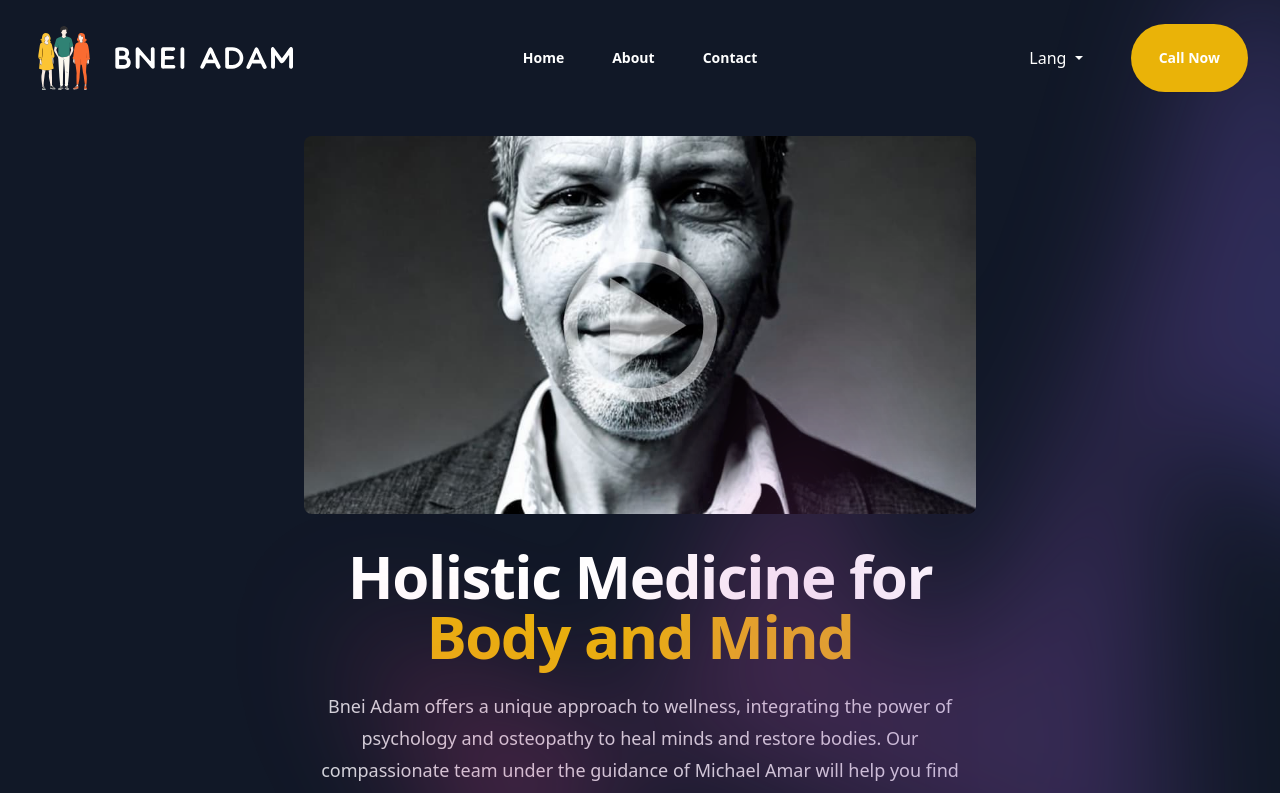
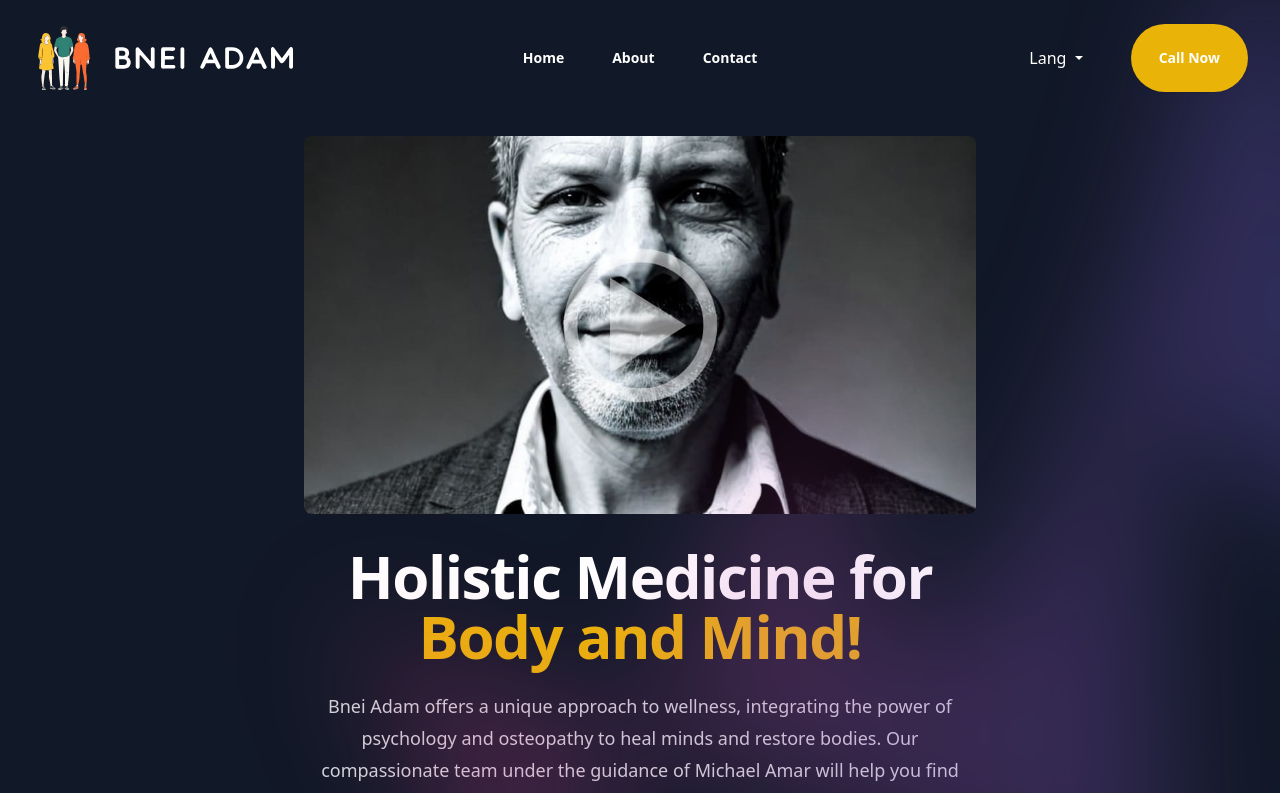
Before and after one commit to ilyaize/bneiadam-vue, a Vue app: page / in a window 1280 px wide. Shown: the top 793 px of the page. Built offline with nearby package versions, Linux system fonts and the light colour scheme.

Commit message:
Initial commit

```diff
--- a/src/components/AppContent.vue
+++ b/src/components/AppContent.vue
@@ -38,7 +38,7 @@
             <img class="mt-6 rounded-lg video-image" src="../assets/image.jpg" alt="" />
           </a>
           <h1 class="text-4xl pt-8 font-bold tracking-tight text-white sm:text-6xl">
-            Holistic Medicine for <span class="text-yellow-500">Body and Mind</span>
+            Holistic Medicine for <span class="text-yellow-500">Body and Mind!</span>
           </h1>
           <p class="mt-6 text-lg leading-8 text-gray-300">
             Bnei Adam offers a unique approach to wellness, integrating the power of psychology and
```
